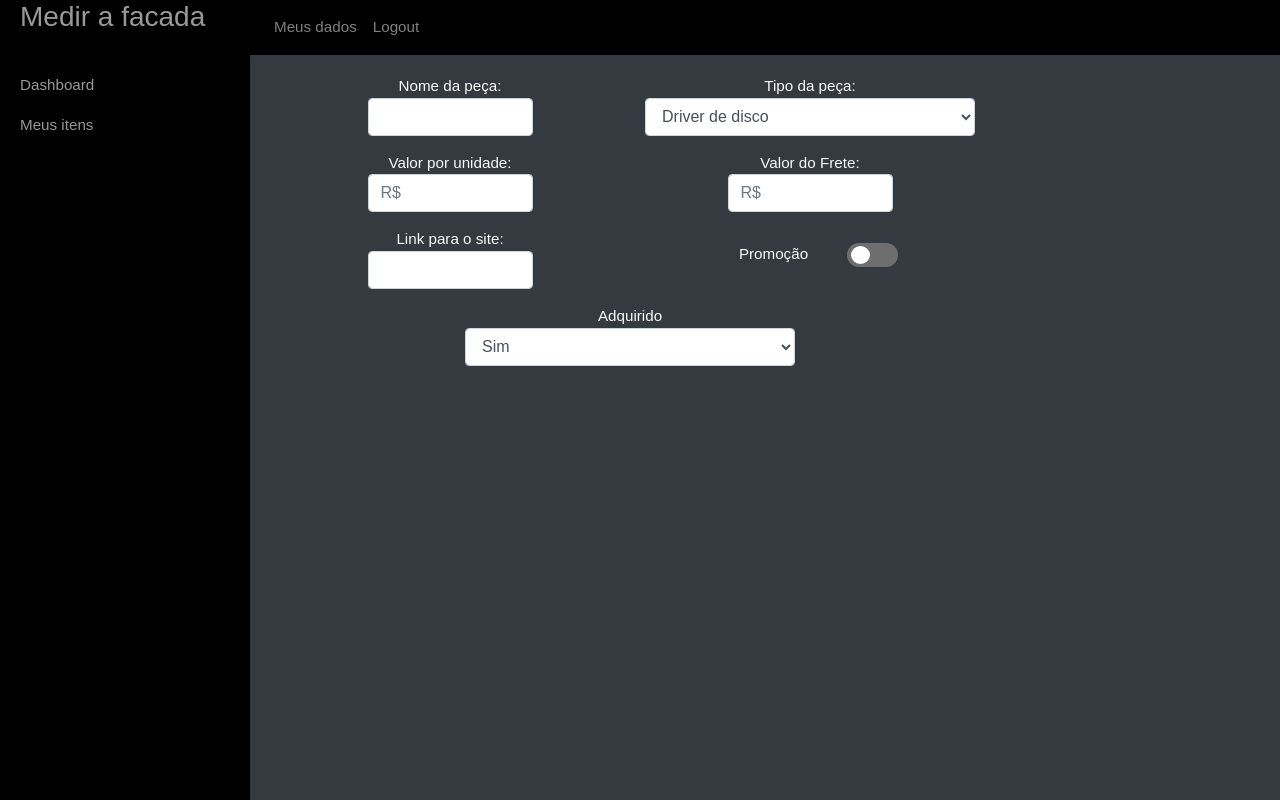
After one commit to belec0/medirafacada, a PHP site: page /view/meusItens/cadastro-form.php in a window 1280 px wide. The commit adds this page. Run offline with PHP 8.4, Linux system fonts and the light colour scheme; the visitor is signed in with stand-in values (Sample User, id 1).

Commit message:
CSS - cadastro.form
Incluindo a estilização personalizada da página cadastro-form.php

```diff
--- a/view/css/style.css
+++ b/view/css/style.css
@@ -227,3 +227,77 @@ a.logout-button {
       margin-right: 0;
   }
 }
+ /* Estilização buttom cadastro-form */
+switch {
+  position: relative;
+  display: inline-block;
+  width: 60px;
+  height: 34px;
+}
+
+.switch input {
+  opacity: 0;
+  width: 0;
+  height: 0;
+}
+
+.slider {
+  position: absolute;
+  cursor: pointer;
+  top: 0;
+  left: 0;
+  right: 0;
+  bottom: 0;
+  background-color: #6E6E6E;
+  transition: .4s;
+}
+
+.slider:before {
+  position: absolute;
+  content: "";
+  height: 18px;
+  width: 19px;
+  left: 4px;
+  bottom: 3px;
+  background-color: white;
+  transition: .4s;
+}
+
+input:checked + .slider {
+  background-color: #0d0f13;
+}
+
+input:focus + .slider {
+  box-shadow: 0 0 0 4px rgba(217, 222, 224, 0.7);
+  outline: none;
+}
+
+input:checked + .slider:before {
+  transform: translateX(26px);
+}
+
+.slider.round {
+  border-radius: 34px;
+  width: 51px;
+  height: 24px;
+}
+
+.slider.round:before {
+  border-radius: 50%;
+}
+
+#selectss {
+  margin-bottom: 0px;
+}
+#promocao {
+ margin-right: 73px;
+}
+#botao {
+  margin-left: 217px;
+}
+#coluna-promocao {
+  align-self: center;
+}
+#form-estilo {
+  text-align: -webkit-center;
+}
--- /dev/null
+++ b/view/meusItens/cadastro-form.php
@@ -0,0 +1,62 @@
+<?php require_once("../layout/topTheme.php");
+
+if (! empty($_SESSION["user_name"])) {
+    require_once("../../class/Member.php");
+}else{
+    header("Location: auth/login-form.php");
+}
+?>
+<form>
+<div class="row justify-content-around w-75" id="form-estilo">
+    <div class="col-6">
+    <p class="text-light">Nome da peça:<input class="form-control w-50" type="text" ></p>
+    </div>
+        <div class="col-6">
+            <label for="exampleFormControlSelect1" class="text-light" id="selectss">Tipo da peça:</label>
+            <select class="form-control" id="exampleFormControlSelect1" class="text-light">
+            <option>Driver de disco</option>
+            <option>Fan/ Ventoinha</option>
+            <option>Fonte</option>
+            <option>Gabinete</option>
+            <option>Headset</option>
+            <option>Memória RAM</option>
+            <option>Monitor</option>
+            <option>Mouse</option>
+            <option>Placa de vídeo</option>
+            <option>Placa mãe</option>
+            <option>Processador</option>
+            <option>SSD MS</option>
+            <option>SSD NVME</option>
+            <option>Teclado</option>
+            <option>Water Cooler</option>
+            </select>
+        </div>
+        <div class="col-6">
+            <p class="text-light">Valor por unidade:<input class="form-control w-50" placeholder="R$" type="number"></p>
+        </div>
+        <div class="col-6">
+            <p class="text-light">Valor do Frete:<input class="form-control w-50" placeholder="R$" type="number"></p>
+        </div>
+        <div class="col-6">
+            <p class="text-light">Link para o site:<input class="form-control w-50" type="text" ></p>
+        </div>
+        <div class="col-6" id="coluna-promocao">
+        <p class="text-light" id="promocao">Promoção</p>
+        <div class="content">
+            <label class="switch">
+            <input type="checkbox">
+            <span class="slider round" id="botao"></span>
+            </label>
+            </div>
+        </div>
+        <div class="col-6 w-25">
+            <label for="exampleFormControlSelect1" class="text-light" id="selectss">Adquirido</label>
+            <select class="form-control" id="exampleFormControlSelect1" class="text-light">
+            <option>Sim</option>
+            <option>Não</option>
+
+            </select>
+        </div>
+</div>
+</form>
+<?php require_once("../layout/bottomTheme.php");
```
